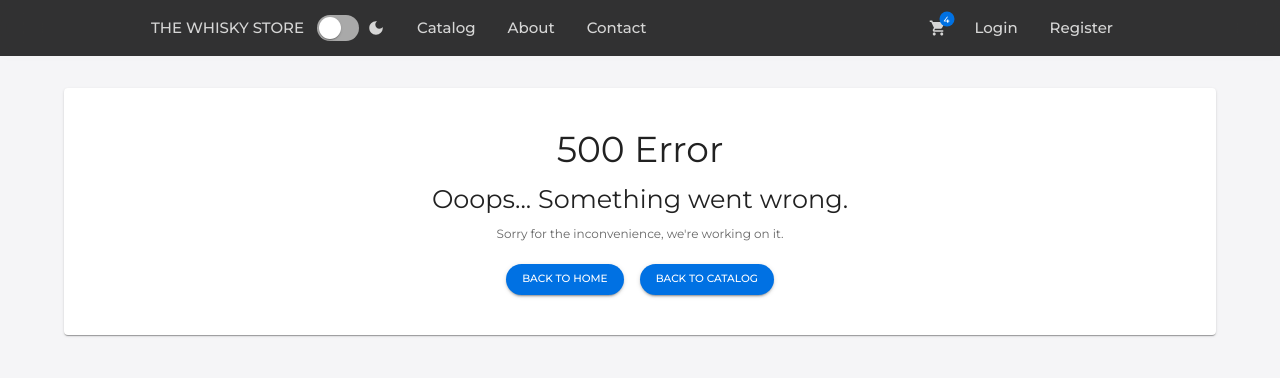
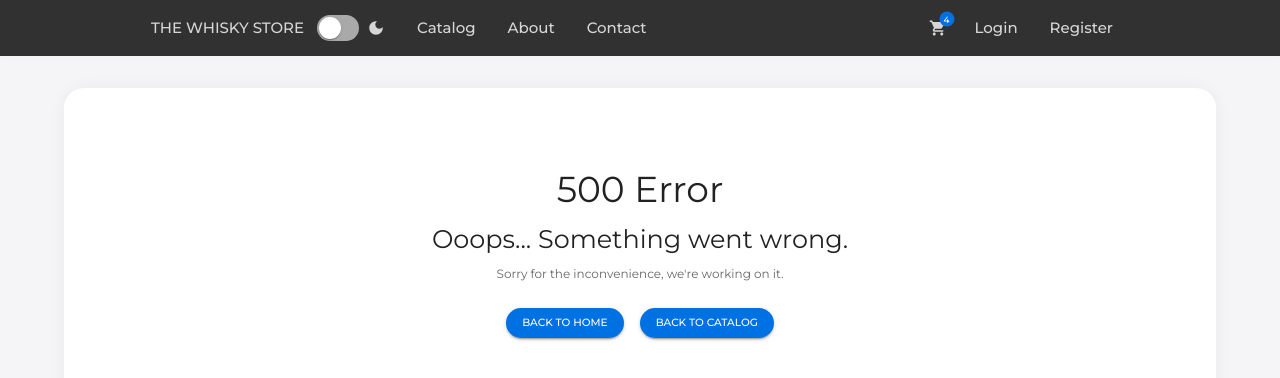
Before and after one commit to CecoSvidovski/TheWhiskyStore, a React (Create React App) app in the folder client/: page /server-error in a window 1280 px wide. Shown: the top 378 px of the page. Built offline with nearby package versions, Linux system fonts and the light colour scheme.

Commit message:
Add not found page

```diff
--- a/client/src/api/agent.ts
+++ b/client/src/api/agent.ts
@@ -60,7 +60,7 @@ const handleError = (
   error: { status: number, title: string, detail: string },
   navigate: NavigateFunction
 ) => {
-  console.error(error);
+  console.error('Error', error);
   (error.status === 500 || error.status === 503)
     && navigate('/server-error', { state: { error: error } });
 }
--- /dev/null
+++ b/client/src/errors/NotFound.tsx
@@ -0,0 +1,28 @@
+import { Box, Button, Container, Paper, Typography } from "@mui/material";
+import { Link } from "react-router-dom";
+import { productBtn } from "../pages/catalog/muiStyles";
+import { container } from "./muiStyles";
+
+const NotFound = () => (
+  <Container component={Paper} sx={container}>
+    <Typography variant='h3' gutterBottom>
+      404 Error
+    </Typography>
+    <Typography variant='h4' gutterBottom>
+      The page you are looking for does not exist.
+    </Typography>
+    <Typography variant="subtitle1" color="text.secondary" gutterBottom>
+      How you got here is a mystery. But you can click the buttons below to go back to the homepage or catalog.
+    </Typography>
+    <Box sx={{ mt: 3 }}>
+      <Button component={Link} to={'/'} sx={{ ...productBtn, mr: 2 }} variant='contained'>
+        Back to home
+      </Button>
+      <Button component={Link} to={'/catalog'} sx={productBtn} variant='contained'>
+        Back to catalog
+      </Button>
+    </Box>
+  </Container>
+)
+
+export default NotFound;
--- a/client/src/errors/ServerError.tsx
+++ b/client/src/errors/ServerError.tsx
@@ -1,19 +1,20 @@
-import { Button, Container, Divider, Paper, Typography } from "@mui/material";
+import { Box, Button, Container, Divider, Paper, Typography } from "@mui/material";
 import { useMemo } from "react";
 import { Link, useLocation } from "react-router-dom";
 import { productBtn } from "../pages/catalog/muiStyles";
+import { container } from "./muiStyles";
 
 const ServerError = () => {
   const location = useLocation();
 
   const state = useMemo(() => {
-    const state = location.state as { error: {status: string, detail: string, title: string} };
+    const state = location.state as { error: { status: string, detail: string, title: string } };
     if (state) return state;
     return null;
   }, [location]);
 
   return (
-    <Container component={Paper} sx={{ pt: 5, pb: 5, textAlign: 'center' }}>
+    <Container component={Paper} sx={container}>
       <Typography variant='h3' gutterBottom>
         {state?.error.status || '500'} Error
       </Typography>
@@ -23,17 +24,19 @@ const ServerError = () => {
       <Typography variant="subtitle1" color="text.secondary" gutterBottom>
         Sorry for the inconvenience, we're working on it.
       </Typography>
-      <Button component={Link} to={'/'} sx={{ ...productBtn, mr: 2, mt: 2 }} variant='contained'>
-        Back to home
-      </Button>
-      <Button component={Link} to={'/catalog'} sx={{ ...productBtn, mt: 2 }} variant='contained'>
-        Back to catalog
-      </Button>
+      <Box sx={{ mt: 3 }}>
+        <Button component={Link} to={'/'} sx={{ ...productBtn, mr: 2 }} variant='contained'>
+          Back to home
+        </Button>
+        <Button component={Link} to={'/catalog'} sx={productBtn} variant='contained'>
+          Back to catalog
+        </Button>
+      </Box>
       {state?.error.detail
         ? (<>
-            <Divider sx={{mt: 4, mb: 2}} />
-            <Typography variant='h6' gutterBottom>{state.error.detail}</Typography>
-          </>)
+          <Divider sx={{ my: 4 }} />
+          <Typography gutterBottom sx={{ mx: 2, color: 'red' }}>{state.error.detail}</Typography>
+        </>)
         : ''
       }
     </Container>
--- /dev/null
+++ b/client/src/errors/muiStyles.ts
@@ -0,0 +1,6 @@
+export const container = {
+  boxShadow: '0px 0px 15px 2px rgba(0, 0, 0, 0.04)',
+  borderRadius: '20px',
+  py: 10,
+  textAlign: 'center'
+}
--- a/client/src/layout/App.tsx
+++ b/client/src/layout/App.tsx
@@ -11,6 +11,7 @@ import About from "../pages/about/About";
 import Contact from "../pages/contact/Contact";
 import 'react-toastify/dist/ReactToastify.css';
 import ServerError from "../errors/ServerError";
+import NotFound from "../errors/NotFound";
 
 const App = () => {
   const [darkMode, setDarkMode] = useState(false);
@@ -63,6 +64,7 @@ const App = () => {
             <Route path="/about" element={<About />} />
             <Route path="/contact" element={<Contact />} />
             <Route path="/server-error" element={<ServerError />} />
+            <Route path="*" element={<NotFound />} />
           </Routes>
         </Container>
       </ThemeProvider>
--- a/client/src/pages/about/About.tsx
+++ b/client/src/pages/about/About.tsx
@@ -1,4 +1,4 @@
-import { Alert, AlertTitle, Button, ButtonGroup, Container, List, ListItem, ListItemText, Typography } from "@mui/material";
+import { Alert, AlertTitle, Button, ButtonGroup, Container, Typography } from "@mui/material";
 import { useState } from "react";
 import { useNavigate } from "react-router-dom";
 import agent from "../../api/agent";
--- a/client/src/pages/catalog/ProductDetails.tsx
+++ b/client/src/pages/catalog/ProductDetails.tsx
@@ -5,6 +5,7 @@ import { Button, Divider, Grid, Typography } from "@mui/material";
 import { Product } from "../../models/product";
 import ProductTable from "./ProductTable";
 import { productBtn } from "./muiStyles";
+import NotFound from "../../errors/NotFound";
 
 const ProductDetails = () => {
   const { id } = useParams<{id: string}>();
@@ -21,7 +22,7 @@ const ProductDetails = () => {
   }, [id, navigate]);
 
   if (loading) return (<h3>Loading...</h3>);
-  if (!product) return (<h3>Product not found!</h3>);
+  if (!product) return <NotFound />;
 
   return (
     <Grid container spacing={6}>
--- a/client/src/pages/catalog/muiStyles.ts
+++ b/client/src/pages/catalog/muiStyles.ts
@@ -10,5 +10,4 @@ export const productBtn = {
   '&:hover': {
     backgroundColor: '#0080ff',
   },
-
 }
```
Also changed, not shown: client/src/pages/contact/Contact.tsx (+5 -5 lines), client/src/pages/home/Home.tsx (+5 -5 lines). Lines whose indentation alone changed are shown as unchanged.
